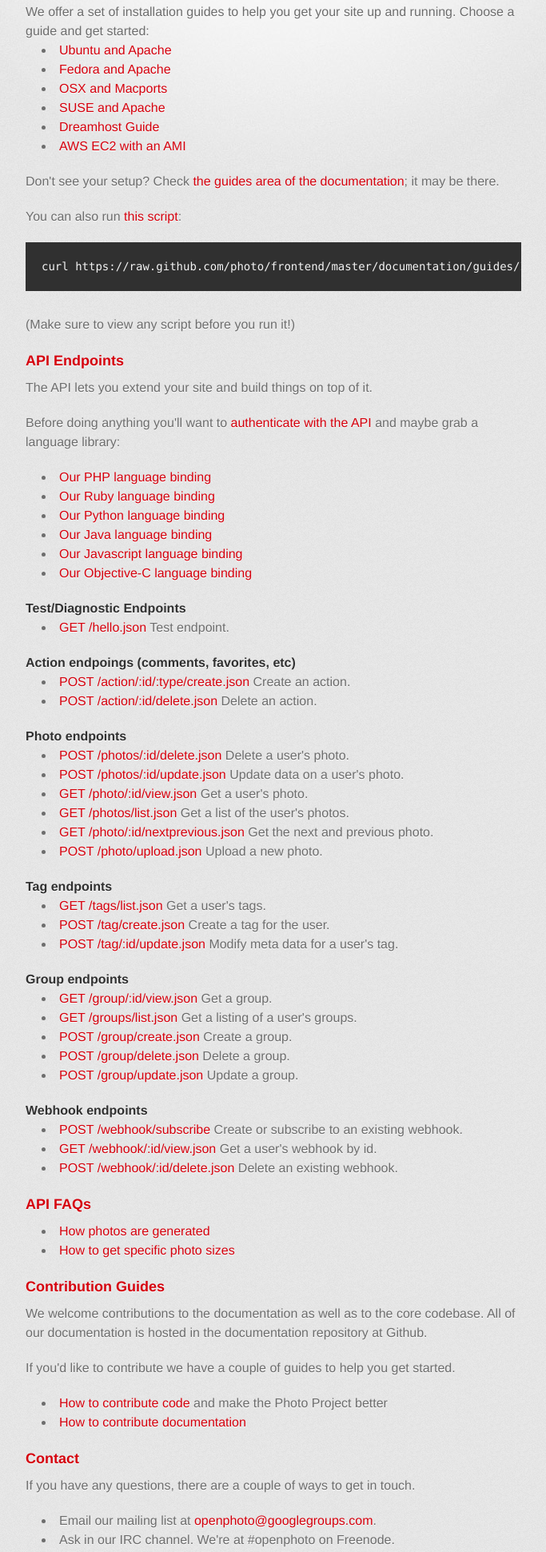
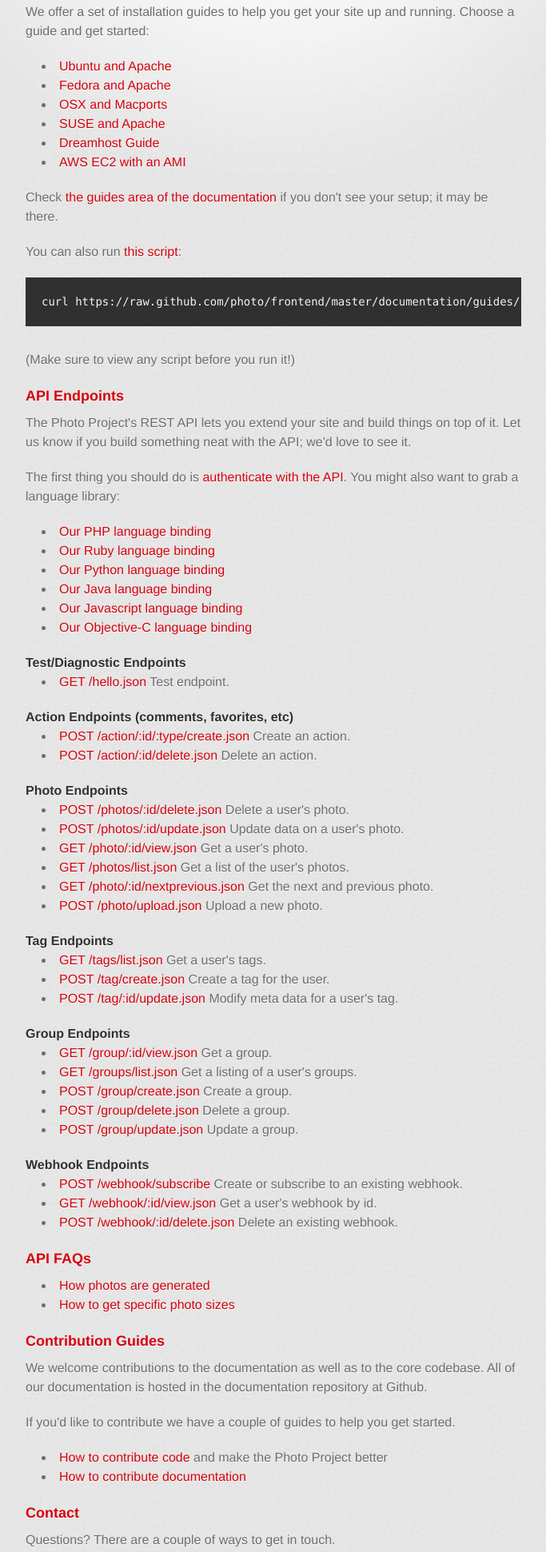
Before and after one commit to photo/photo.github.io, a plain HTML site: page docs.html in a window 1280 px wide. Shown: the part 357-2298 px from the top of the page at 80% size, without its empty margins (298-981 px from the left). Drawn offline with Linux system fonts and the light colour scheme; a web font is replaced by a local one.

Commit message:
changed things around, fixed tyops

```diff
--- a/docs.html
+++ b/docs.html
@@ -24,8 +24,8 @@
 
 
    <ul id="nav">
+       <li><a href="docs.html">Documentation</a></li>
       <li><a href="https://github.com/photo/frontend">Download</a></li>
-      <li><a href="docs.html">Documentation</a></li>
       <li><a href="https://github.com/photo/mobile-android">Android App</a></li>
       <li><a href="https://github.com/photo/mobile-ios">iPhone App</a></li>
       <li><a href="https://github.com/photo/documentation/tree/master/docs/contribute">Contribute</a></li>
@@ -40,7 +40,7 @@
 
 <h3>Installation Guides</h3>
 
-We offer a set of installation guides to help you get your site up and running. Choose a guide and get started:
+<p>We offer a set of installation guides to help you get your site up and running. Choose a guide and get started:</p>
 
 <ul>
 <li><a href="https://github.com/photo/documentation/blob/master/docs/guides/InstallationUbuntuApache.markdown">Ubuntu and Apache</a></li>
@@ -51,7 +51,7 @@ We offer a set of installation guides to help you get your site up and running.
 <li><a href="https://github.com/photo/documentation/blob/master/docs/guides/InstallationUsingOpenPhotoEC2-AMI.markdown">AWS EC2 with an AMI</a></li>
 </ul>
 
-<p>Don't see your setup? Check <a href="https://github.com/photo/documentation/tree/master/docs/guides">the guides area of the documentation</a>; it may be there.</p>
+<p>Check <a href="https://github.com/photo/documentation/tree/master/docs/guides">the guides area of the documentation</a> if you don't see your setup; it may be there.</p>
 
 <p>You can also run <a href="https://raw.github.com/photo/frontend/master/documentation/guides/InstallationUbuntuApache.sh">this script</a>:</p>
 
@@ -61,9 +61,9 @@ We offer a set of installation guides to help you get your site up and running.
 
 <h3>API Endpoints</h3>
 
-<p>The API lets you extend your site and build things on top of it. </p>
+<p>The Photo Project's REST API lets you extend your site and build things on top of it. Let us know if you build something neat with the API; we'd love to see it.</p>
 
-<p>Before doing anything you'll want to <a href="https://github.com/photo/documentation/blob/master/docs/api/Authentication.markdown">authenticate with the API</a> and maybe grab a language library:</p>
+<p>The first thing you should do is <a href="https://github.com/photo/documentation/blob/master/docs/api/Authentication.markdown">authenticate with the API</a>. You might also want to grab a language library:</p>
 
 <ul>
 <li><a href="https://github.com/photo/openphoto-php">Our PHP language binding</a></li>
@@ -79,13 +79,13 @@ We offer a set of installation guides to help you get your site up and running.
 <li><a href="https://github.com/photo/documentation/blob/master/docs/api/GetHelloWorld.markdown">GET /hello.json</a> Test endpoint.</li>
 </ul>
 
-<h4>Action endpoings (comments, favorites, etc)</h4>
+<h4>Action Endpoints (comments, favorites, etc)</h4>
 <ul>
 <li><a href="https://github.com/photo/documentation/blob/master/docs/api/PostActionCreate.markdown">POST /action/:id/:type/create.json</a> Create an action.</li>
 <li><a href="https://github.com/photo/documentation/blob/master/docs/api/PostActionDelete.markdown">POST /action/:id/delete.json</a> Delete an action.</li>
 </ul>
 
-<h4>Photo endpoints</h4>
+<h4>Photo Endpoints</h4>
 <ul>
 <li> <a href="https://github.com/photo/documentation/blob/master/docs/api/PostPhotoDelete.markdown">POST /photos/:id/delete.json</a> Delete a user's photo.</li>
 <li> <a href="https://github.com/photo/documentation/blob/master/docs/api/PostPhotoUpdate.markdown">POST /photos/:id/update.json</a> Update data on a user's photo.</li>
@@ -95,14 +95,14 @@ We offer a set of installation guides to help you get your site up and running.
 <li> <a href="https://github.com/photo/documentation/blob/master/docs/api/PostPhotoUpload.markdown">POST /photo/upload.json</a> Upload a new photo.</li>
 </ul>
 
-<h4>Tag endpoints</h4>
+<h4>Tag Endpoints</h4>
 <ul>
 <li> <a href="https://github.com/photo/documentation/blob/master/docs/api/GetTags.markdown">GET /tags/list.json</a> Get a user's tags.</li>
 <li> <a href="https://github.com/photo/documentation/blob/master/docs/api/PostTagCreate.markdown">POST /tag/create.json</a> Create a tag for the user.</li>
 <li> <a href="https://github.com/photo/documentation/blob/master/docs/api/PostTagUpdate.markdown">POST /tag/:id/update.json</a> Modify meta data for a user's tag.</li>
 </ul>
 
-<h4>Group endpoints</h4>
+<h4>Group Endpoints</h4>
 <ul>
 <li> <a href="https://github.com/photo/documentation/blob/master/docs/api/GetGroup.markdown">GET /group/:id/view.json</a> Get a group.</li>
 <li> <a href="https://github.com/photo/documentation/blob/master/docs/api/GetGroups.markdown">GET /groups/list.json</a> Get a listing of a user's groups.</li>
@@ -111,7 +111,7 @@ We offer a set of installation guides to help you get your site up and running.
 <li> <a href="https://github.com/photo/documentation/blob/master/docs/api/PostGroupUpdate.markdown">POST /group/update.json</a> Update a group.</li>
 </ul>
 
-<h4>Webhook endpoints</h4>
+<h4>Webhook Endpoints</h4>
 <ul>
 <li> <a href="https://github.com/photo/documentation/blob/master/docs/api/PostWebhookSubscribe.markdown">POST /webhook/subscribe</a> Create or subscribe to an existing webhook.</li>
 <li> <a href="https://github.com/photo/documentation/blob/master/docs/api/GetWebhook.markdown">GET /webhook/:id/view.json</a> Get a user's webhook by id.</li>
@@ -140,7 +140,7 @@ We offer a set of installation guides to help you get your site up and running.
 
 <h3>Contact</h3>
 
-<p>If you have any questions, there are a couple of ways to get in touch.</p>
+<p>Questions? There are a couple of ways to get in touch.</p>
 
 <ul>
 <li>Email our mailing list at <a href="mailto:openphoto@googlegroups.com">openphoto@googlegroups.com</a>.</li>
```
Also changed, not shown: index.html (+10 -16 lines).
